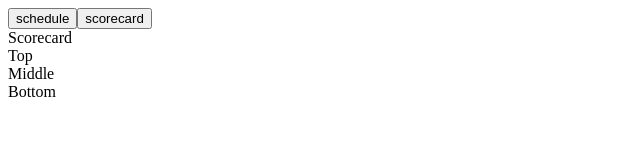
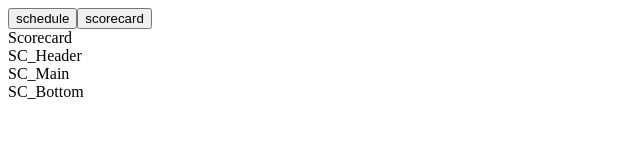
Before and after one commit to ctaylr13/tenth_inning, a React app in the folder frontend/: page / in a window 1280 px wide. Shown: the top 160 px of the page, without its empty margins (0-640 px from the left). Built offline with nearby package versions, Linux system fonts and the light colour scheme; the HTML template or start-up script is replaced by a standard one.

Commit message:
section components

```diff
--- a/frontend/package.json
+++ b/frontend/package.json
@@ -10,6 +10,9 @@
     "preview": "vite preview"
   },
   "dependencies": {
+    "@linaria/core": "^7.0.0",
+    "@linaria/react": "^7.0.1",
+    "@wyw-in-js/babel-preset": "^1.0.6",
     "react": "^19.2.0",
     "react-dom": "^19.2.0"
   },
--- /dev/null
+++ b/frontend/src/components/SC_Bottom.tsx
@@ -0,0 +1,5 @@
+const SC_Bottom = () => {
+    return <div>SC_Bottom</div>;
+};
+
+export default SC_Bottom;
--- /dev/null
+++ b/frontend/src/components/SC_Header.tsx
@@ -0,0 +1,5 @@
+const SC_Header = () => {
+    return <div>SC_Header</div>;
+};
+
+export default SC_Header;
--- /dev/null
+++ b/frontend/src/components/SC_Main.tsx
@@ -0,0 +1,5 @@
+const SC_Main = () => {
+    return <div>SC_Main</div>;
+};
+
+export default SC_Main;
--- a/frontend/src/components/Scorecard.tsx
+++ b/frontend/src/components/Scorecard.tsx
@@ -1,10 +1,16 @@
+import SC_Header from "./SC_Header";
+import SC_Main from "./SC_Main";
+import SC_Bottom from "./SC_Bottom";
 const Scorecard = () => {
     return (
         <div>
             Scorecard
-            <div>Top</div>
-            <div>Middle</div>
-            <div>Bottom</div>
+            {/* Top */}
+            <SC_Header />
+            {/* Middle */}
+            <SC_Main />
+            {/* Bottom */}
+            <SC_Bottom />
         </div>
     );
 };
```
